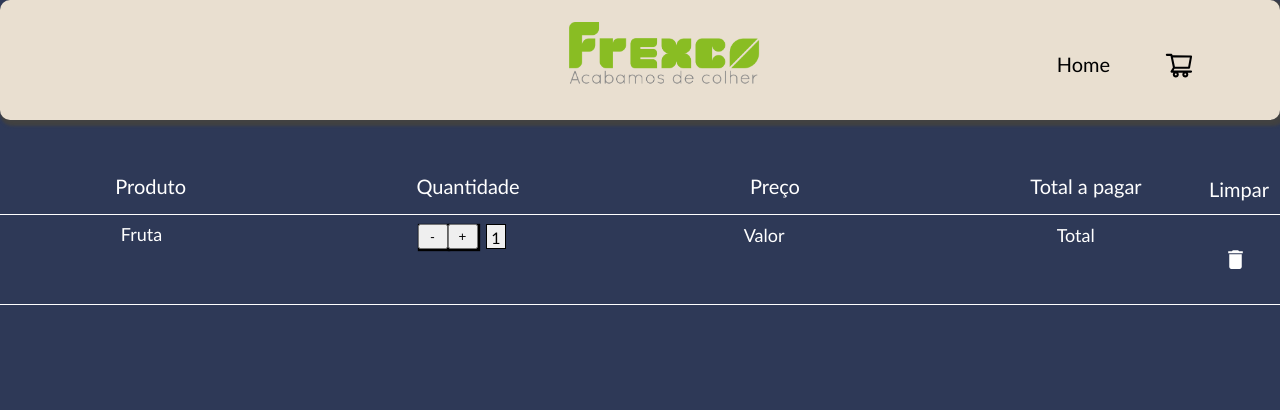
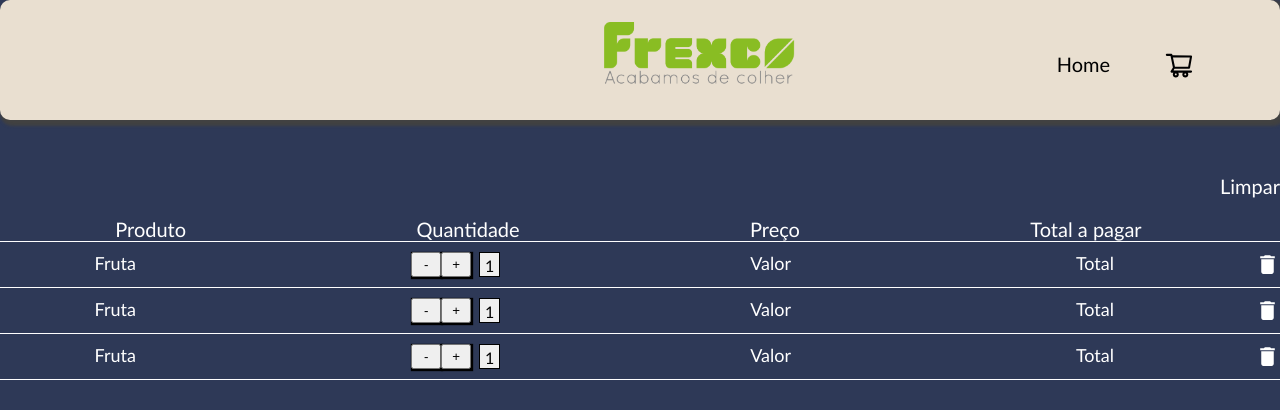
Before and after one commit to HerbertCarlos007/My-Test-Frexco, a React (Create React App) app in the folder frontend/: page /cart in a window 1280 px wide. Shown: the top 410 px of the page. Built offline with nearby package versions, Linux system fonts and the light colour scheme.

Commit message:
Estilizando o carrinho de compra

```diff
--- a/frontend/src/App.js
+++ b/frontend/src/App.js
@@ -31,7 +31,6 @@ function App() {
 
       <Routes>
         <Route path='/cart' element={<Cart />}></Route>
-        <Route path='/edit/:id' element={<Cart/>}></Route>
         <Route path='/' element={<Fruta />}></Route>
       </Routes>
     </Router>
--- a/frontend/src/components/header/Header.js
+++ b/frontend/src/components/header/Header.js
@@ -11,6 +11,8 @@ function Header(){
 
 
 
+
+
             </header>
         </div>
     )
--- a/frontend/src/components/header/HeaderCart.js
+++ b/frontend/src/components/header/HeaderCart.js
@@ -2,13 +2,14 @@ import styles from '../styles/HeaderCart.module.css'
 import { useState } from 'react'
 import { MdDelete } from 'react-icons/md'
 import Fruta from '../pages/Fruta'
+import React, { useEffect } from 'react'
 
 
 function HeaderCart() {
 
+    const [cart, setCarts] = useState([1, 2, 3])
+
     const [quantity, setQuantity] = useState(1)
-
-    const [hasBoughtSomething, setHasBoughtSomething] = useState(true)
 
     const inscreaseQuantity = () => {
         setQuantity(quantity + 1)
@@ -16,25 +17,28 @@ function HeaderCart() {
 
     const decreaseQuantity = () => {
         setQuantity(quantity - 1)
-        if (quantity < 1) setQuantity(quantity + 1)
+        if (quantity < 1) setQuantity(quantity === 1)
     }
 
 
     return (
+
         <div>
+            <div className={styles.clean_cart}>Limpar</div>
+            <br></br>
             <div className={styles.header_cart}>
                 <label>Produto</label>
                 <label>Quantidade</label>
                 <label>Preço</label>
                 <label>Total a pagar</label>
             </div>
-            {
-                hasBoughtSomething ?
-                <div className={styles.cart_rows_wrapper}>
+
+            <div className={styles.cart_rows_wrapper}>
+                {cart.length && cart.map((frutas) =>
+
                     <div className={styles.cart_row_container}>
                         <div className={styles.product_container}>
                             <label className={styles.product}>Fruta</label>
-
                         </div>
                         <div className={styles.quantity_container}>
                             <div className={styles.buttons_container}>
@@ -53,17 +57,13 @@ function HeaderCart() {
                             <MdDelete className={styles.delete_item} />
                         </div>
                     </div>
+                )}
+            </div>
 
-                </div> : ''
-            }
-
-            {
-                hasBoughtSomething ? <div className={styles.clean_all_cart_container}>
-                    <label className={styles.clean_cart}>Limpar</label>
-                </div> : <h1 className={styles.clean_all_text}>Carrinho vazio</h1>}
-
+            {!cart.length ? <h1 className={styles.cart_is_empty}>Carrinho vazio</h1> : ''}
 
         </div>
+
 
     )
 }
--- a/frontend/src/components/pages/Fruta.js
+++ b/frontend/src/components/pages/Fruta.js
@@ -18,6 +18,7 @@ function Fruta() {
 
     async function listarDados() {
         const res = await api.get('/pegarFrutas')
+
         setLista(res.data)
         console.log(res.data)
     }
@@ -31,21 +32,16 @@ function Fruta() {
     const addToCart = (fruta) =>{
 
       localStorage.setItem('fruitsToBuy', fruta)
-     console.log(fruta)
-
-
-
-
+      localStorage.getItem('fruitsToBuy')
+      console.log(fruta)
 
     }
 
 
 
-
-
     return (
 
-        <div className='container'>
+        <div >
       {lista.map((fruta) =>
         <div className={styles.container}>
           <ul>
@@ -53,6 +49,7 @@ function Fruta() {
             <li>{fruta.name}</li>
             <li>Kg</li>
             <li>R$:{generateRandomNumbers()}</li>
+
 
             <Tooltip title={`Carbohydrates: ${fruta.nutritions.carbohydrates}
              Protein: ${fruta.nutritions.protein}
@@ -73,6 +70,7 @@ function Fruta() {
 
 
 
+
         </div>
       )}
 
--- a/frontend/src/components/styles/Fruta.module.css
+++ b/frontend/src/components/styles/Fruta.module.css
@@ -1,3 +1,5 @@
+
+
 .container{
     position: relative;
     background-color: white;
@@ -5,7 +7,7 @@
     justify-content: center;
     width: 450px;
     height: 180px;
-    left: 200px;
+    left: 223px;
     border-radius: 25px;
     border: 1px solid rgb(148, 146, 146);
     font-size: 18px;
@@ -56,3 +58,10 @@
 .button:hover{
     box-shadow: 3px 3px 2px .5px rgb(19, 18, 18);
 }
+
+
+@media screen and (max-width:768){
+    .button{
+        color: black;
+    }
+}
--- a/frontend/src/components/styles/Header.module.css
+++ b/frontend/src/components/styles/Header.module.css
@@ -10,7 +10,7 @@
 .header img{
     width: 200px;
     position: relative;
-    left: 565px;
+    left: 600px;
     top: 20px;
 
 }
--- a/frontend/src/components/styles/HeaderCart.module.css
+++ b/frontend/src/components/styles/HeaderCart.module.css
@@ -12,7 +12,6 @@
 
 .button_to_add{
     position: relative;
-    bottom: 23px;
     width: 30px;
     height: 25px;
     right: 10px;
@@ -23,7 +22,6 @@
 
 .button_to_less {
     position: relative;
-    bottom: 23px;
     width: 30px;
     height: 25px;
     right: 10px;
@@ -52,7 +50,7 @@
      position: relative;
     color: white;
     text-align: center;
-    bottom: 23px;
+
     left: 23px;
     font-size: 18px;
 }
@@ -61,19 +59,17 @@
      position: relative;
    text-align: center;
    left: 90px;
-   bottom: 23px;
+
    color: white;
    font-size: 18px;
 
 }
 
 .clean_cart{
-    position: relative;
-    right: 11px;
-    bottom: 128px;
     color: white;
     font-size: 20px;
     cursor: pointer;
+    text-align: right;
 }
 
 .clean_cart:hover{
@@ -85,7 +81,6 @@
     background-color: rgb(239, 239, 239);
     padding: 0.2rem 0.3rem 0 0.3rem;
     right: 12px;
-    bottom: 23px;
     margin-left: 10px;
     border: solid 1px black;
 
@@ -95,6 +90,9 @@
 .cart_row_container{
     display: flex;
     position: relative;
+    border-bottom: solid white 1px;
+    padding:10px 0 10px 0;
+
 }
 
 /* Product  Fields */
@@ -110,7 +108,6 @@
     color:white;
     text-align: center;
     right: 1%;
-    bottom: 24px;
 }
 .price_container{
     display: flex;
@@ -144,20 +141,14 @@
 }
 
 .cart_rows_wrapper {
-margin-top: 1rem;
-border-top: solid white 1px;
-border-bottom: solid white 1px;
-padding:2rem;
+border-top: white solid 1px;
 }
 
-.clean_all_text{
+.cart_is_empty{
     color:white;
     text-align: center;
-    margin-top: 5px;
-    border-top: solid 1px white;
 }
 
 .clean_all_cart_container{
-    display: flex;
-    justify-content: end;
+
 }
```
